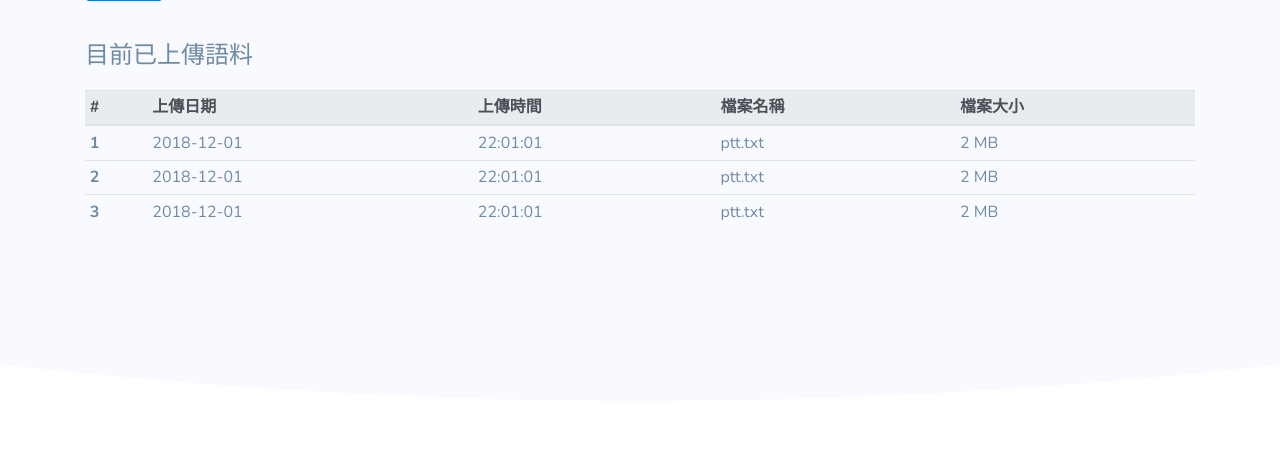
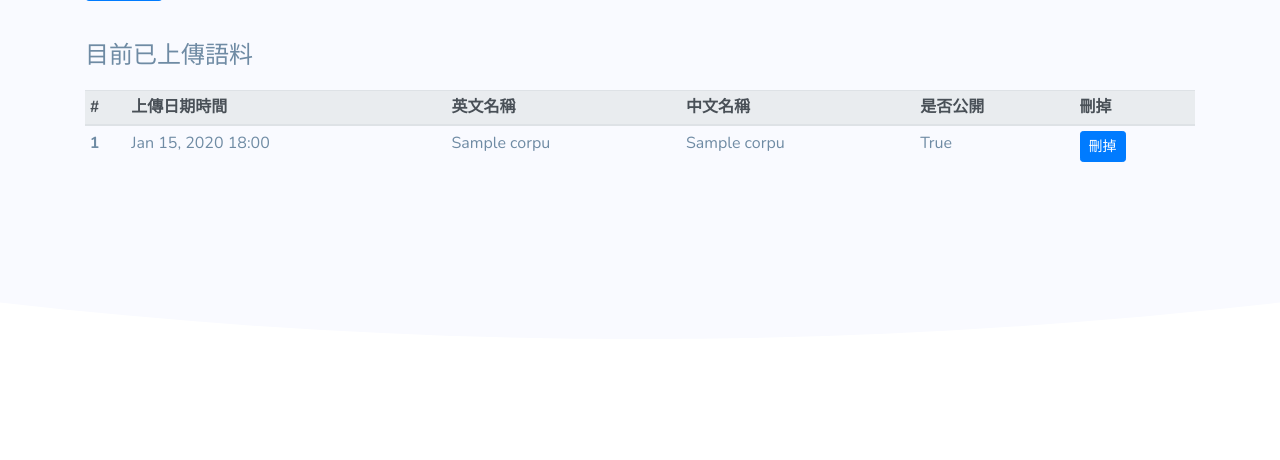
Before and after one commit to dachenlian/COPENS2, a Django app: page /user/ in a window 1280 px wide. Shown: the part 909-1369 px from the top of the page. Run offline with Django 3.2, Linux system fonts and the light colour scheme; a user stored in the database is signed in; tables that the repository leaves empty hold one stand-in row (values such as "Sample post"); some libraries are stand-ins or nearby versions.

Commit message:
added deleteview and corpora overview in user_panel

```diff
--- a/COPENS/createcorpora/urls.py
+++ b/COPENS/createcorpora/urls.py
@@ -1,5 +1,5 @@
 from django.urls import path
-from .views import UploadCorporaView, Home, SearchView, ResultsView, UserPanelView
+from .views import UploadCorporaView, SearchView, ResultsView, UserPanelView, DeleteCorpusView
 
 
 app_name = 'upload'
@@ -9,4 +9,5 @@ urlpatterns = [
     path('upload/', UploadCorporaView.as_view(), name='upload'),
     path('search/', SearchView.as_view(), name='search'),
     path('results/', ResultsView.as_view(), name='results'),
+    path('delete/<int:pk>', DeleteCorpusView.as_view(), name='delete')
 ]
--- a/COPENS/createcorpora/views.py
+++ b/COPENS/createcorpora/views.py
@@ -1,8 +1,10 @@
 import os
+import logging
 
 from pathlib import Path
 from django.db.models import Q
 from django.views.generic.edit import FormView
+from django.views.generic import DeleteView
 from django.urls import reverse_lazy
 from django.shortcuts import render, redirect, get_object_or_404
 from django.views.generic.list import ListView
@@ -16,6 +18,9 @@ from .forms import UploadCorpusForm, SearchForm
 from . import utils
 from .models import Corpus, CopensUser
 from .mixins import MultiFormMixin, MultiFormsView
+
+logger = logging.getLogger('django')
+
 
 class Home(ListView):
     template_name = 'createcorpora/home.html'
@@ -65,7 +70,7 @@ class ResultsView(View):
 
         if self.request.GET.get('page'):
             results_list = self.request.session.get('results_list')
-            paginator = Paginator(results_list, 100)
+            paginator = Paginator(results_list, 20)
             page = request.GET.get('page')
             results = paginator.get_page(page)
             return render(request, self.template_name, {'results': results})
@@ -94,6 +99,7 @@ class ResultsView(View):
 
         return redirect('create:home')
 
+
 def for_concordance_tag(elm):
     import re
     p = re.compile('<B>(.*)</B>')
@@ -107,6 +113,7 @@ def for_concordance_tag(elm):
         'context_right': context_right
     }
 
+
 class UploadCorporaView(LoginRequiredMixin, FormView):
     """
     User can upload personal corpora to COPENS.
@@ -114,7 +121,7 @@ class UploadCorporaView(LoginRequiredMixin, FormView):
     login_url = 'account_login'
     template_name = 'createcorpora/index.html'
     form_class = UploadCorpusForm
-    success_url = reverse_lazy('create:upload')
+    success_url = reverse_lazy('create:home')
 
     def form_valid(self, form):
         print(list(form.cleaned_data.items()))
@@ -146,12 +153,30 @@ class UploadCorporaView(LoginRequiredMixin, FormView):
             zh_name=zh_name,
             en_name=en_name,
             is_public=is_public,
+            file_name=file.name,
         )
         if is_public:
             os.link(registry_dir.joinpath(file.name.split('.')[0]),
-                    Path(settings.CWB_PUBLIC_REG_DIR).joinpath(file.name.split('.')[0]),
+                    Path(settings.CWB_PUBLIC_REG_DIR).joinpath(file.name.split('.')[0].lower()),
                     )
         return super().form_valid(form)
+
+
+class DeleteCorpusView(LoginRequiredMixin, DeleteView):
+    """Delete user uploaded corpora."""
+    login_url = 'account_login'
+    model = Corpus
+    success_url = reverse_lazy('create:home')
+
+    def delete(self, request, *args, **kwargs):
+        copens_user = get_object_or_404(CopensUser, user=self.request.user)
+        corpus = self.get_object()
+        if copens_user == corpus.owner:
+            utils.delete_files_from_drive(copens_user, corpus)
+            messages.success(request, '刪除語料庫成功！')
+            return super().delete(request, *args, **kwargs)
+        else:
+            return redirect('create:home')
 
 
 class UserPanelView(LoginRequiredMixin, MultiFormsView):
@@ -174,6 +199,7 @@ class UserPanelView(LoginRequiredMixin, MultiFormsView):
         copens_user = CopensUser.objects.get(user=self.request.user)
         corpora = [c for c in Corpus.objects.filter(Q(owner=copens_user))]
         context['no_corpus'] = True if len(corpora) == 0 else False
+        context['corpora'] = corpora
         print('xxxxxxxxxxxxxx')
         print(context)
         return context
@@ -212,7 +238,7 @@ class UserPanelView(LoginRequiredMixin, MultiFormsView):
         )
         if is_public:
             os.link(registry_dir.joinpath(file.name.split('.')[0]),
-                    Path(settings.CWB_PUBLIC_REG_DIR).joinpath(file.name.split('.')[0]),
+                    Path(settings.CWB_PUBLIC_REG_DIR).joinpath(file.name.split('.')[0].lower()),
                     )
         return super().upload_form_valid(form)
 
--- a/COPENS/templates/createcorpora/user_panel.html
+++ b/COPENS/templates/createcorpora/user_panel.html
@@ -53,38 +53,47 @@
                                             <thead class="thead-light">
                                                 <tr>
                                                     <th scope="col">#</th>
-                                                    <th scope="col">上傳日期</th>
-                                                    <th scope="col">上傳時間</th>
-                                                    <th scope="col">檔案名稱</th>
-                                                    <th scope="col">檔案大小</th>
+                                                    <th scope="col">上傳日期時間</th>
+                                                    <th scope="col">英文名稱</th>
+                                                    <th scope="col">中文名稱</th>
+                                                    <th scope="col">是否公開</th>
+                                                    <th scope="col">刪掉</th>
 
                                                 </tr>
                                             </thead>
                                             <tbody>
+                                            {% for corpus in corpora %}
                                                 <tr>
-                                                    <th scope="row">1</th>
-                                                    <td>2018-12-01</td>
-                                                    <td>22:01:01</td>
-                                                    <td>ptt.txt</td>
-                                                    <td>2 MB</td>
-
+                                                    <th scope="row">{{ forloop.counter }}</th>
+                                                    <td>{{ corpus.date_uploaded|date:'M d, Y H:i' }}</td>
+                                                    <td>{{ corpus.en_name }}</td>
+                                                    <td>{{ corpus.zh_name }}</td>
+                                                    <td>{{ corpus.is_public }}</td>
+                                                    <td><a class="btn btn-primary btn-sm" href="{% url 'create:delete' pk=corpus.id %}">刪掉</a></td>
                                                 </tr>
-                                                <tr>
-                                                    <th scope="row">2</th>
-                                                    <td>2018-12-01</td>
-                                                    <td>22:01:01</td>
-                                                    <td>ptt.txt</td>
-                                                    <td>2 MB</td>
-
-                                                </tr>
-                                                <tr>
-                                                    <th scope="row">3</th>
-                                                    <td>2018-12-01</td>
-                                                    <td>22:01:01</td>
-                                                    <td>ptt.txt</td>
-                                                    <td>2 MB</td>
-
-                                                </tr>
+                                            {% endfor %}
+{#                                                    <td>2018-12-01</td>#}
+{#                                                    <td>22:01:01</td>#}
+{#                                                    <td>ptt.txt</td>#}
+{#                                                    <td>2 MB</td>#}
+{##}
+{#                                                </tr>#}
+{#                                                <tr>#}
+{#                                                    <th scope="row">2</th>#}
+{#                                                    <td>2018-12-01</td>#}
+{#                                                    <td>22:01:01</td>#}
+{#                                                    <td>ptt.txt</td>#}
+{#                                                    <td>2 MB</td>#}
+{##}
+{#                                                </tr>#}
+{#                                                <tr>#}
+{#                                                    <th scope="row">3</th>#}
+{#                                                    <td>2018-12-01</td>#}
+{#                                                    <td>22:01:01</td>#}
+{#                                                    <td>ptt.txt</td>#}
+{#                                                    <td>2 MB</td>#}
+{#                                                    #}
+{#                                                </tr>#}
                                             </tbody>
                                         </table>
                                     </section>
```
Also changed, not shown: COPENS/createcorpora/utils.py (+28 -3 lines), COPENS/templates/createcorpora/corpus_confirm_delete.html (+14 -10 lines).
